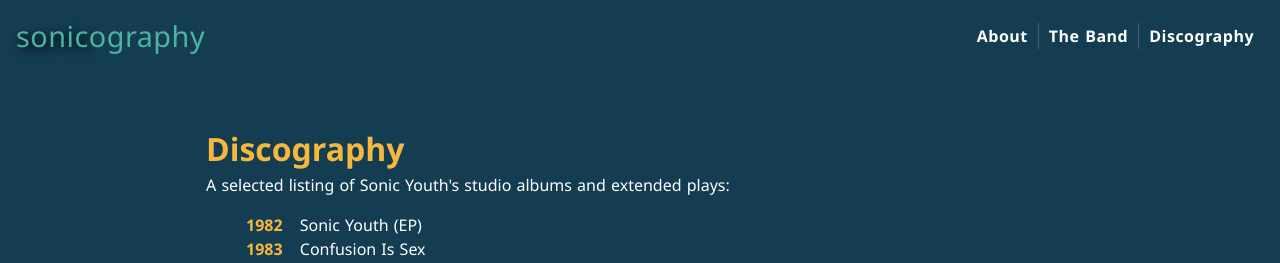
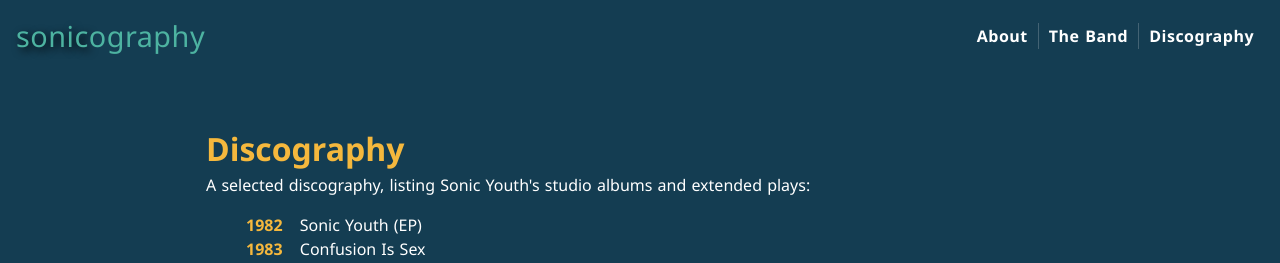
Before and after one commit to becathey/sonicography-nuxt, a Nuxt app: page /discography in a window 1280 px wide. Shown: the top 263 px of the page. Built offline with nearby package versions, Linux system fonts and the light colour scheme.

Commit message:
Correction to descriptive text on Discography page

```diff
--- a/pages/discography.vue
+++ b/pages/discography.vue
@@ -3,7 +3,8 @@
     <article>
       <h1 class="title">Discography</h1>
       <p>
-        A selected listing of Sonic Youth's studio albums and extended plays:
+        A selected discography, listing Sonic Youth's studio albums and extended
+        plays:
       </p>
       <ul class="discography">
         <li><span class="discography-date">1982</span> Sonic Youth (EP)</li>
```
